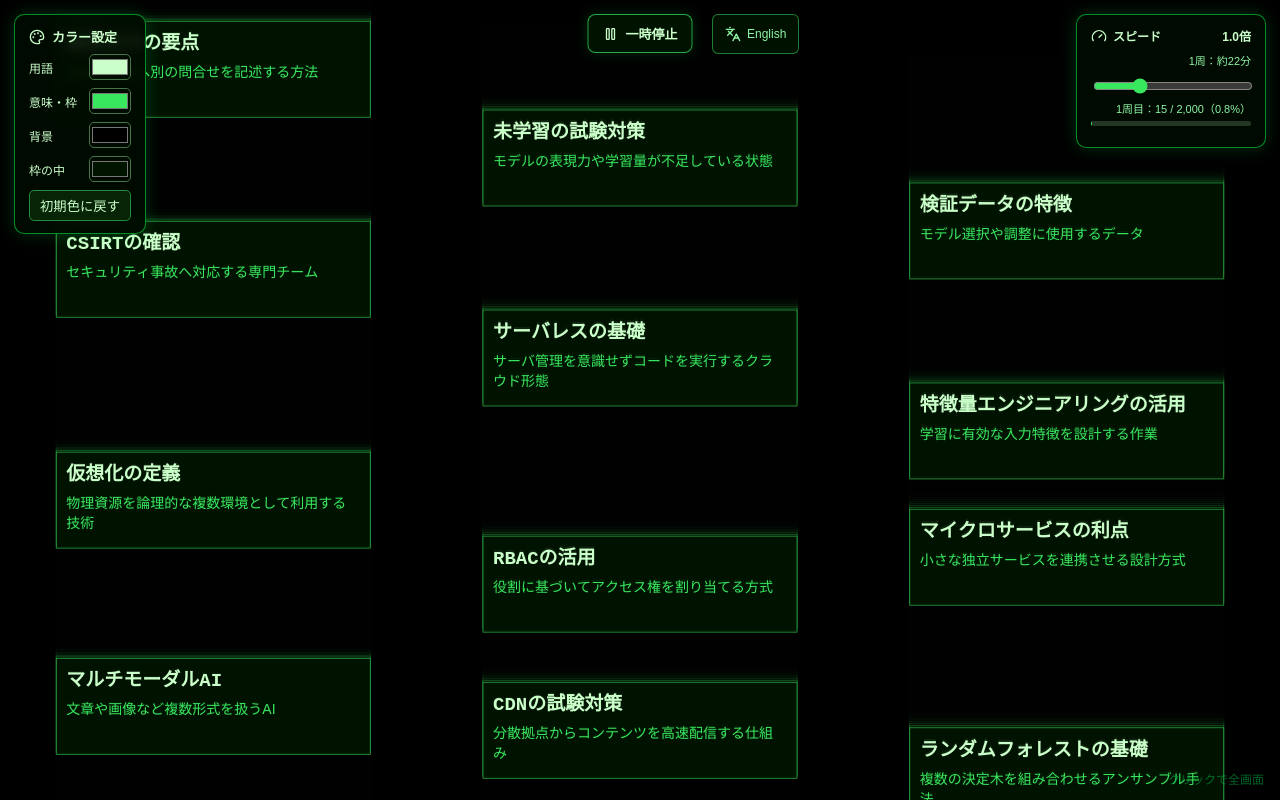
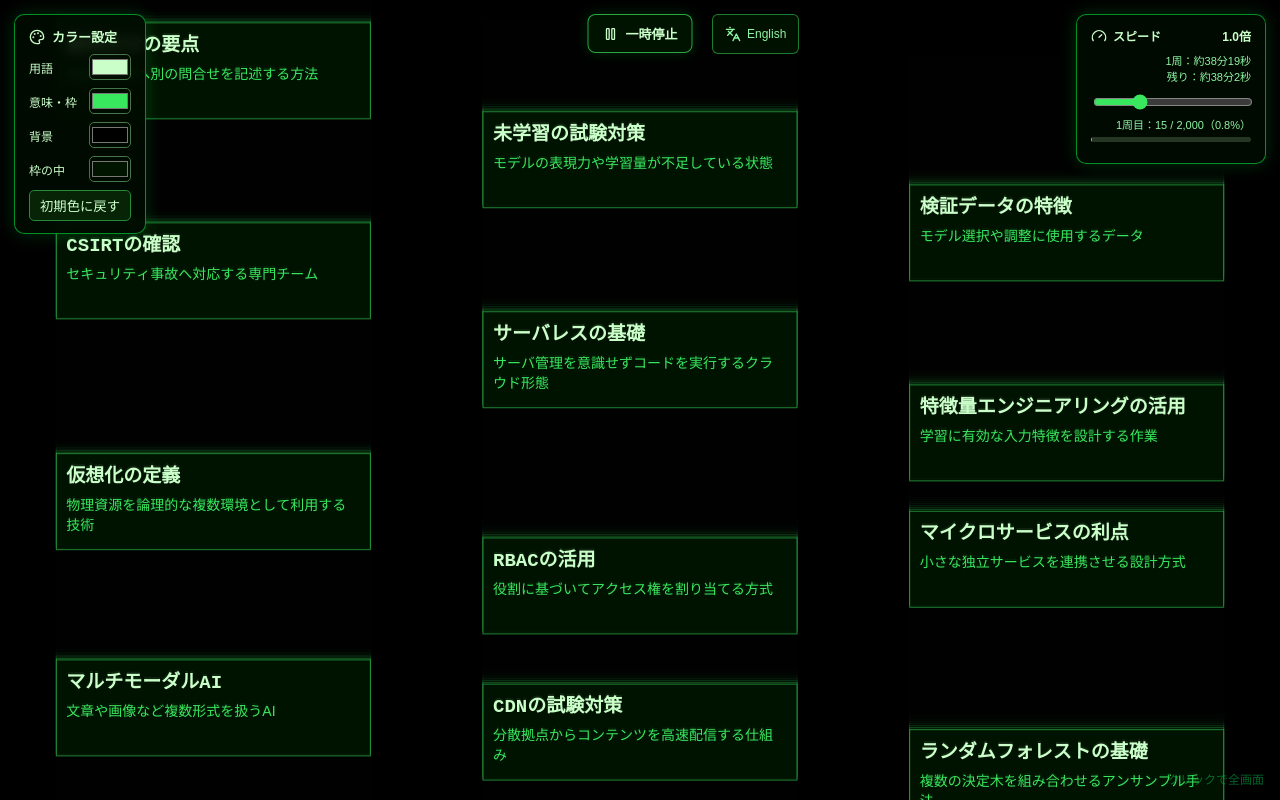
Before and after one commit to oouchi1234567890/matrix-learning, a plain HTML site: page index.html in a window 1280 px wide. Drawn offline with Linux system fonts and the light colour scheme.

Commit message:
Calculate cycle time from viewport and lane count

```diff
--- a/index.html
+++ b/index.html
@@ -272,7 +272,10 @@
     <button class="pause-button" id="pauseButton" type="button"><svg class="lucide" viewBox="0 0 24 24" aria-hidden="true"><rect x="14" y="4" width="4" height="16" rx="1"/><rect x="6" y="4" width="4" height="16" rx="1"/></svg><span id="pauseLabel">一時停止</span></button>
     <div class="speed-panel" id="speedPanel">
       <label for="speedControl"><span><svg class="lucide" viewBox="0 0 24 24" aria-hidden="true"><path d="m12 14 4-4"/><path d="M3.34 19a10 10 0 1 1 17.32 0"/></svg>スピード</span><span id="speedValue">1.0倍</span></label>
-      <div class="cycle-time" id="cycleTime">1周：約22分</div>
+      <div class="cycle-time">
+        <div id="cycleTime">1周：計算中</div>
+        <div id="remainingTime">残り：計算中</div>
+      </div>
       <input id="speedControl" type="range" min="0.25" max="3" step="0.25" value="1" />
       <div class="cycle-progress" aria-live="polite">
         <div class="progress-label" id="progressLabel">進捗 0 / 2,000（0.0%）</div>
@@ -382,6 +385,7 @@
       const laneWidth = 340;
       const cardHeight = 96;
       const cardsPerLane = 4;
+      const frameIntervalMs = 30;
       let lanes = [];
       let isPaused = false;
       let speedMultiplier = 1;
@@ -390,12 +394,51 @@
       let cycleNumber = 0;
       let cycleIssued = 0;
 
+      function formatDuration(totalSeconds) {
+        const roundedSeconds = Math.max(0, Math.round(totalSeconds));
+        const hours = Math.floor(roundedSeconds / 3600);
+        const minutes = Math.floor((roundedSeconds % 3600) / 60);
+        const seconds = roundedSeconds % 60;
+        if (hours > 0) {
+          return minutes > 0 ? `約${hours}時間${minutes}分` : `約${hours}時間`;
+        }
+        if (minutes > 0) {
+          return seconds > 0 ? `約${minutes}分${seconds}秒` : `約${minutes}分`;
+        }
+        return `約${seconds}秒`;
+      }
+
+      function getItemsPerSecond() {
+        const laneCount = Math.max(1, Math.floor(canvas.width / laneWidth));
+        const spacing = Math.max(cardHeight + 28, canvas.height / cardsPerLane);
+        let totalLaneSpeed = 0;
+        for (let index = 0; index < laneCount; index++) {
+          totalLaneSpeed += 1.5 + (index % 3) * 0.24;
+        }
+        return (
+          (totalLaneSpeed * speedMultiplier) /
+          (spacing * (frameIntervalMs / 1000))
+        );
+      }
+
+      function updateTiming() {
+        const itemsPerSecond = getItemsPerSecond();
+        const cycleSeconds = allTerms.length / itemsPerSecond;
+        const remainingItems = Math.max(0, allTerms.length - cycleIssued);
+        const remainingSeconds = remainingItems / itemsPerSecond;
+        document.getElementById("cycleTime").textContent =
+          `1周：${formatDuration(cycleSeconds)}`;
+        document.getElementById("remainingTime").textContent =
+          `残り：${formatDuration(remainingSeconds)}`;
+      }
+
       function updateProgress() {
         const ratio = cycleIssued / allTerms.length;
         const percent = (ratio * 100).toFixed(1);
         document.getElementById("progressLabel").textContent =
           `${cycleNumber}周目：${cycleIssued.toLocaleString("ja-JP")} / ${allTerms.length.toLocaleString("ja-JP")}（${percent}%）`;
         document.getElementById("progressBar").style.width = `${ratio * 100}%`;
+        updateTiming();
       }
 
       function nextTerm() {
@@ -516,7 +559,8 @@
         }
         ctx.restore();
       }
-      setInterval(draw, 30);
+      draw();
+      setInterval(draw, frameIntervalMs);
 
       const colorControls = {
         word: document.getElementById("wordColor"),
@@ -550,22 +594,10 @@
 
       const speedControl = document.getElementById("speedControl");
       const speedValue = document.getElementById("speedValue");
-      const cycleTime = document.getElementById("cycleTime");
-      function formatCycleTime(multiplier) {
-        const totalMinutes = 22 / multiplier;
-        if (totalMinutes >= 60) {
-          const hours = Math.floor(totalMinutes / 60);
-          const minutes = Math.round(totalMinutes % 60);
-          return minutes === 0 ? `約${hours}時間` : `約${hours}時間${minutes}分`;
-        }
-        const minutes = Math.floor(totalMinutes);
-        const seconds = Math.round((totalMinutes - minutes) * 60);
-        return seconds === 0 ? `約${minutes}分` : `約${minutes}分${seconds}秒`;
-      }
       speedControl.addEventListener("input", () => {
         speedMultiplier = Number(speedControl.value);
         speedValue.textContent = `${speedMultiplier.toFixed(2).replace(/0$/, "")}倍`;
-        cycleTime.textContent = `1周：${formatCycleTime(speedMultiplier)}`;
+        updateTiming();
       });
 
       document.addEventListener("click", (event) => {
```
Also changed, not shown: index_en.html (+51 -19 lines), docs/images/matrix-learning-overview-en.png, docs/images/matrix-learning-overview.png, 6 other files.
